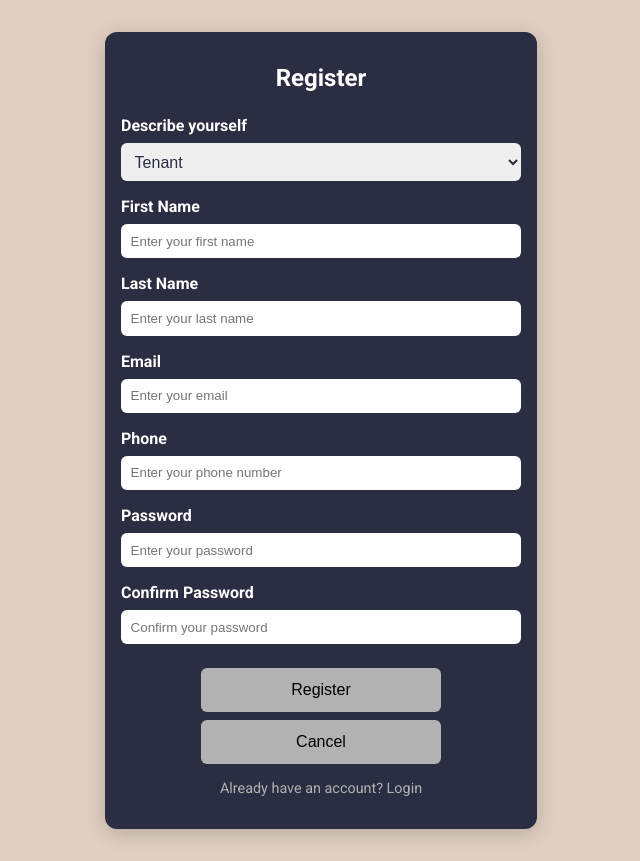
After one commit to Eyob-Se/Elu-project, a PHP site: page /views/register.php in a window 1280 px wide. The commit adds this page. Shown: the whole page, without its empty margins (319-959 px from the left). Run offline with PHP 8.4, Linux system fonts and the light colour scheme.

Commit message:
created the register.php page and worked on the login

```diff
--- a/assets/style.css
+++ b/assets/style.css
@@ -341,3 +341,100 @@ h4 {
 .footer-newsletter button:hover {
   background-color: #16a085;
 }
+
+/* login form and register */
+.login-page,
+.register-page {
+  font-family: roboto;
+  background-color: var(--tertiary-color);
+  display: flex;
+  justify-content: center;
+  align-items: center;
+  min-height: 100vh;
+}
+
+.login-form,
+.register-form {
+  background-color: var(--primary-color);
+  color: var(--text-color);
+  margin: 2rem;
+  padding: 2rem 1rem;
+  border-radius: 12px;
+  box-shadow: 0 4px 20px rgba(0, 0, 0, 0.2);
+  width: 100rem;
+  max-width: 400px;
+}
+
+.login-form h2,
+.register-form h2 {
+  margin-bottom: 1.5rem;
+  text-align: center;
+}
+
+.form-container {
+  display: flex;
+  flex-direction: column;
+}
+
+.form-container label {
+  margin-bottom: 0.5rem;
+}
+
+.form-container input {
+  padding: 0.6rem;
+  margin-bottom: 1rem;
+  border: none;
+  border-radius: 6px;
+}
+
+.form-container button {
+  padding: 0.8rem;
+  margin-top: 0.5rem;
+  background-color: var(--secondary-color);
+  color: #000;
+  font-size: 1rem;
+  border: none;
+  border-radius: 6px;
+  cursor: pointer;
+  transition: background-color 0.3s ease;
+  width: 60%;
+  align-self: center;
+}
+
+.form-container button:hover {
+  background-color: #999;
+}
+
+.cancelbtn {
+  background-color: #ccc;
+}
+
+.form-links {
+  margin-top: 1rem;
+  display: flex;
+  justify-content: space-evenly;
+  font-size: 0.9rem;
+}
+
+.form-links a {
+  color: var(--secondary-color);
+  text-decoration: none;
+}
+
+.form-links a:hover {
+  text-decoration: underline;
+}
+
+.register-form .form-container select {
+  width: 100%;
+  padding: 0.6rem;
+  border: none;
+  border-radius: 6px;
+  color: var(--primary-color);
+  font-size: 1rem;
+  margin-bottom: 1rem;
+}
+
+.register-form .form-container select:focus {
+  box-shadow: 0 0 5px rgba(43, 45, 66, 0.5);
+}
--- /dev/null
+++ b/views/register.php
@@ -0,0 +1,53 @@
+<?php
+$back = isset($_SERVER['HTTP_REFERER']) ? $_SERVER['HTTP_REFERER'] : '../index.php'; // fallback to homepage or page redirected from
+?>
+
+<!DOCTYPE html>
+<html lang="en">
+<head>
+    <meta charset="UTF-8">
+    <link rel="stylesheet" href="../assets/style.css">
+    <meta name="viewport" content="width=device-width, initial-scale=1.0">
+    <title>Register</title>
+</head>
+<body>
+   <div class="register-page">
+        <form action="POST" class="register-form">
+        <h2>Register</h2>
+        <div class="form-container">
+
+            <label for="role"><b>Describe yourself</b></label>
+                <select name="role" id="role" required>
+                    <option value="tenant">Tenant</option>
+                    <option value="landlord">Landlord</option>
+                </select>
+            </label>
+
+            <label for ="first_name"><b>First Name</b></label>
+            <input type="text" placeholder="Enter your first name" name="first_name" required>
+            <label for ="last_name"><b>Last Name</b></label>
+            <input type="text" placeholder="Enter your last name" name="last_name" required>
+
+            <label for="email"><b>Email</b></label>
+            <input type="email" placeholder="Enter your email" name="email" required>
+            <label for="phone"><b>Phone</b></label>
+            <input type="tel" placeholder="Enter your phone number" name="phone" required>
+
+            <label for="password"><b>Password</b></label>
+            <input type="password" placeholder="Enter your password" name="password" required>
+            <label for="confirm_password"><b>Confirm Password</b></label>
+            <input type="password" placeholder="Confirm your password" name="confirm_password" required>
+
+            <button type="submit">Register</button>
+            <button type="button" class="cancelbtn" onclick="window.location.href='../index.php'">Cancel</button>
+        </div>
+
+        <div class="form-links">
+            <a href="login_page.php">Already have an account? Login</a>
+        </div>
+
+    </form>
+   </div>
+
+</body>
+</html>
```
Also changed, not shown: views/login_page.php (+37 -0 lines).
